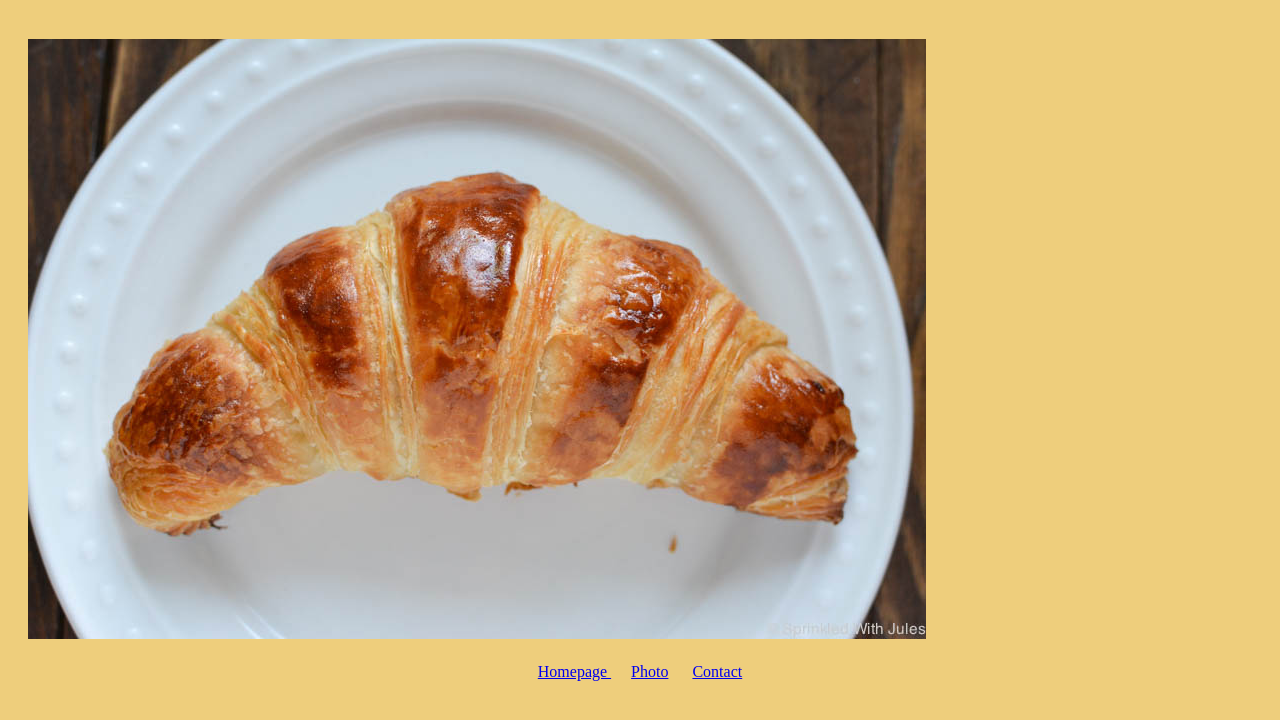
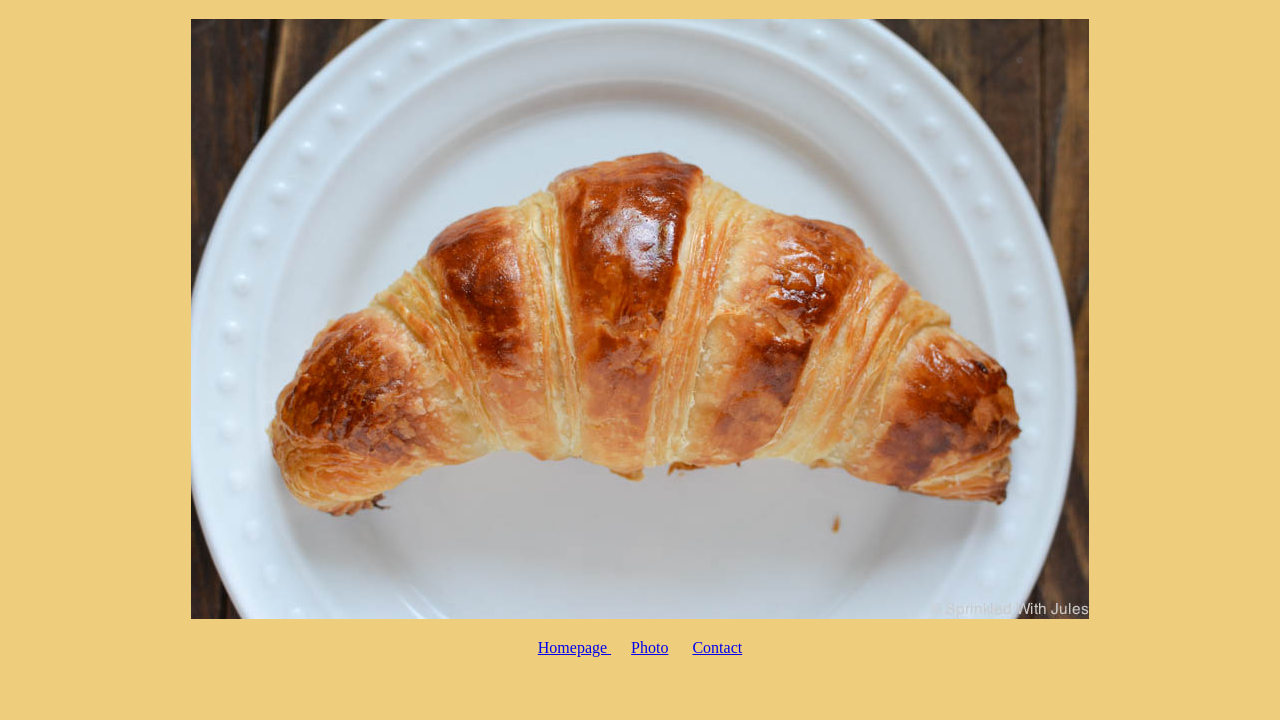
Before and after one commit to Gelarehak/Croissant, a plain HTML site: page photo.html in a window 1280 px wide. Shown: the part 62-782 px from the top of the page. Drawn offline with Linux system fonts and the light colour scheme.

Commit message:
photo center

```diff
--- a/style.css
+++ b/style.css
@@ -20,7 +20,8 @@ body {
 img {
   max-width: 100%;
   height: auto;
-  margin: 20px;
+  margin: 20px auto;
+  display: block;
 }
 footer :visited {
   color: green;
```
